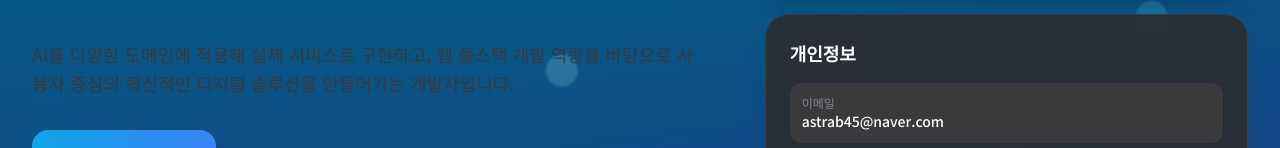
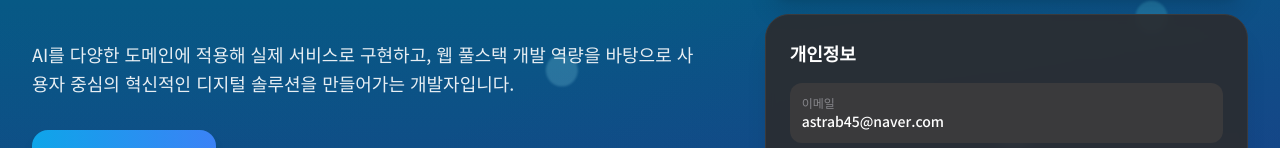
Before and after one commit to tissue45/Portfolio, a React (Vite) app: page / in a window 1280 px wide. Shown: the part 419-567 px from the top of the page. Built offline with nearby package versions, Linux system fonts and the light colour scheme; no server answers.

Commit message:
hero 부분 폰트 색 변경
히어로 소개 문구의 다크모드 텍스트 대비를 높이기 위해 색상을 밝게 조정한다.

Made-with: Cursor

```diff
--- a/src/components/Hero.tsx
+++ b/src/components/Hero.tsx
@@ -94,7 +94,7 @@ const Hero = () => {
                 className="bg-gradient-to-r from-sky-400 to-cyan-300 dark:from-sky-200 dark:to-cyan-200 bg-clip-text text-transparent"
               />
             </div>
-            <p className="text-lg text-apple-gray-700 leading-relaxed mb-8 max-w-2xl">
+            <p className="text-lg text-apple-gray-700 dark:text-white/90 leading-relaxed mb-8 max-w-2xl">
               AI를 다양한 도메인에 적용해 실제 서비스로 구현하고,
               웹 풀스택 개발 역량을 바탕으로 사용자 중심의
               혁신적인 디지털 솔루션을 만들어가는 개발자입니다.
```
